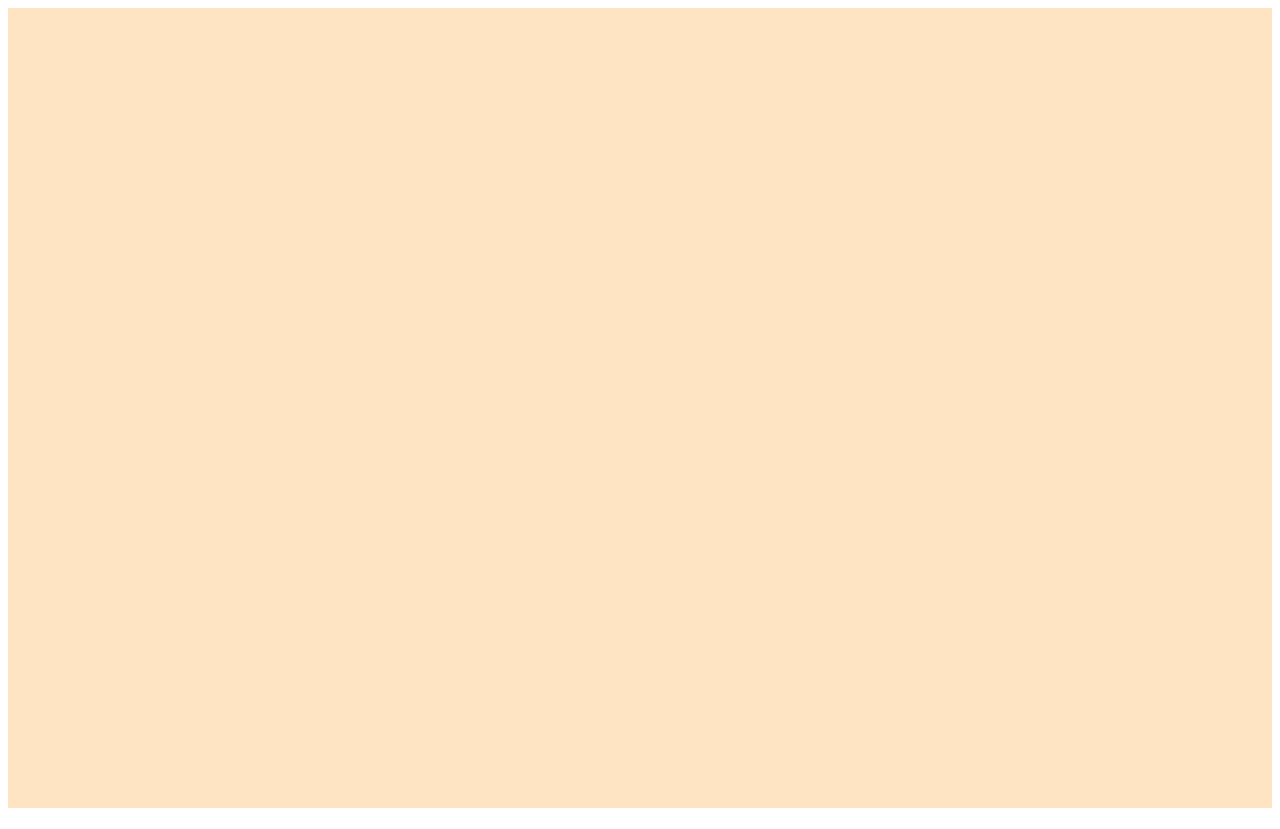
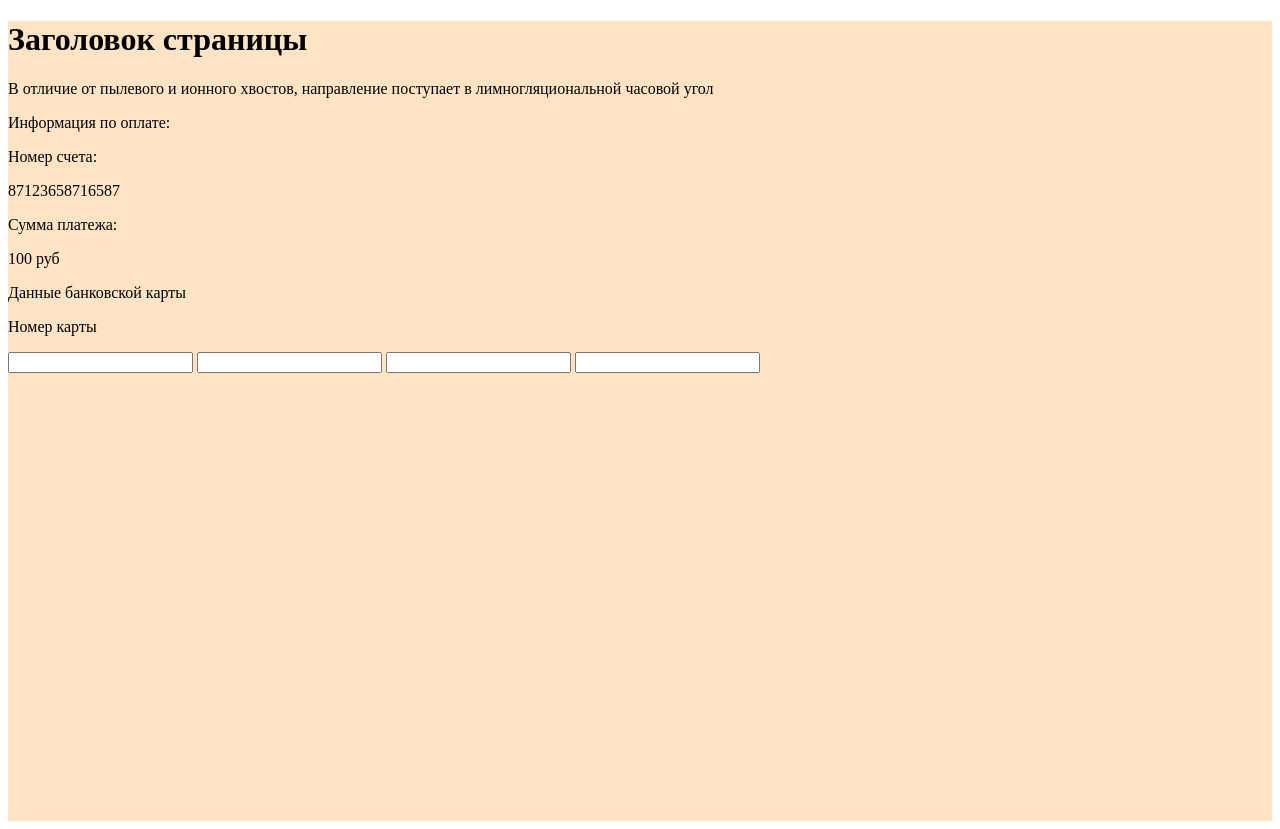
Before and after one commit to skrikl/ch_test, a plain HTML site: page src/index.html in a window 1280 px wide. Drawn offline with Linux system fonts and the light colour scheme.

Commit message:
Html structure basic update

```diff
--- a/src/index.html
+++ b/src/index.html
@@ -10,12 +10,45 @@
 
 <body>
     <div class="pageWrapper">
-        <header class="header">
-
+        <header class="head">
+            <h1 class="head__header">
+                Заголовок страницы
+            </h1>
+            <p class="head__text">
+                В отличие от пылевого и ионного хвостов, направление поступает в лимногляциональной часовой угол
+            </p>
         </header>
 
         <main class="main">
-
+            <p class="">
+                Информация по оплате:
+            </p>
+            <p class="">
+                Номер счета:
+            </p>
+            <output class="pay__invoice-value pay__invoice-value_key_id">
+                87123658716587
+            </output>
+            <p class="">
+                Сумма платежа:
+            </p>
+            <output class="">
+                100 руб
+            </output>
+            <p class="pay__card-title">
+                Данные банковской карты
+            </p>
+            <div class="card">
+                <p class="card__text">
+                    Номер карты
+                </p>
+                <div class="card__number">
+                    <label><input class="card__numberElement1" maxlength = "4"></label>
+                    <label><input class="card__numberElement2" maxlength = "4"></label>
+                    <label><input class="card__numberElement3" maxlength = "4"></label>
+                    <label><input class="card__numberElement4" maxlength = "4"></label>
+                </div>
+            </div>
         </main>
 
         <footer class="footer">
```
Also changed, not shown: 1 other file.
